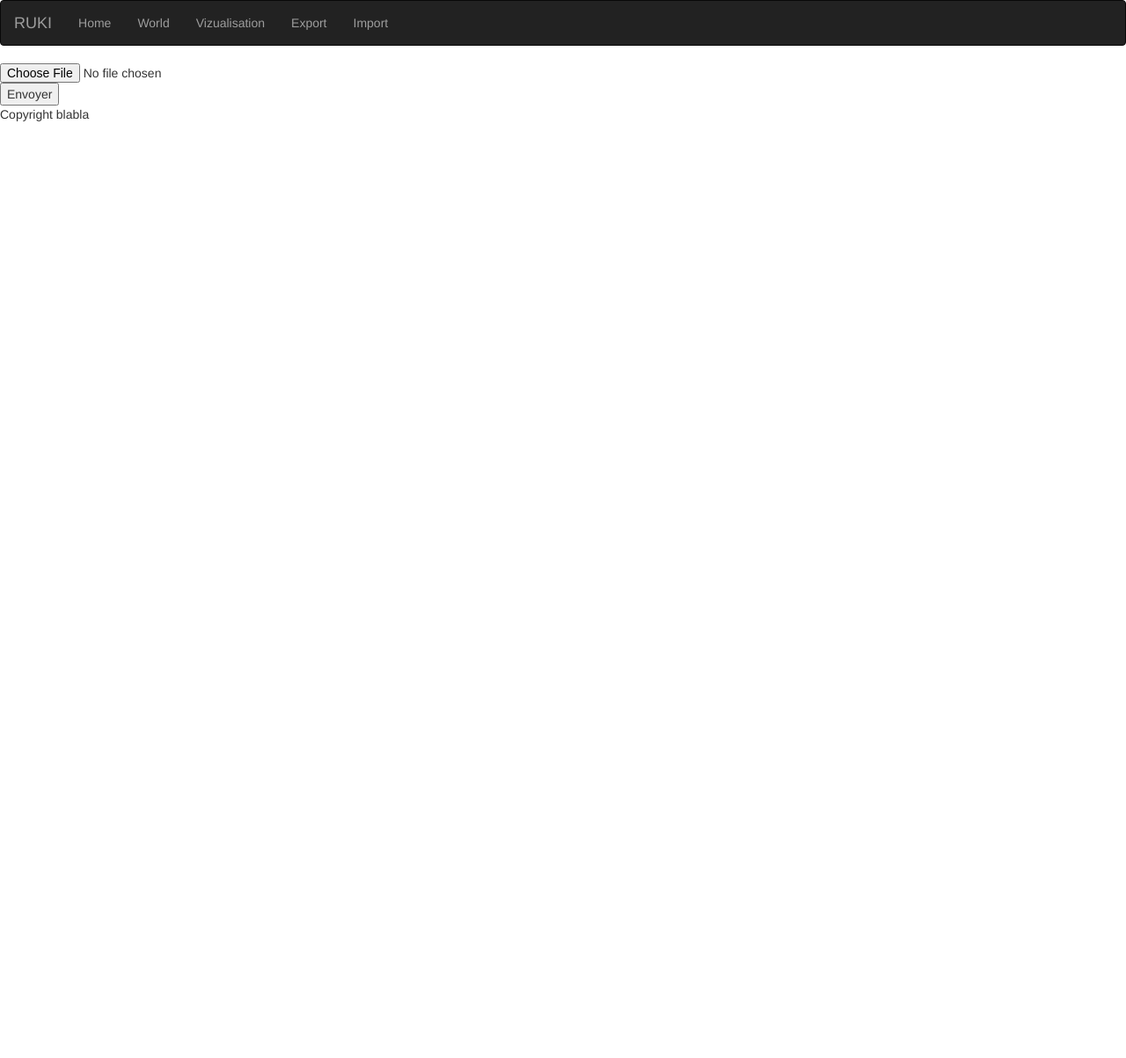
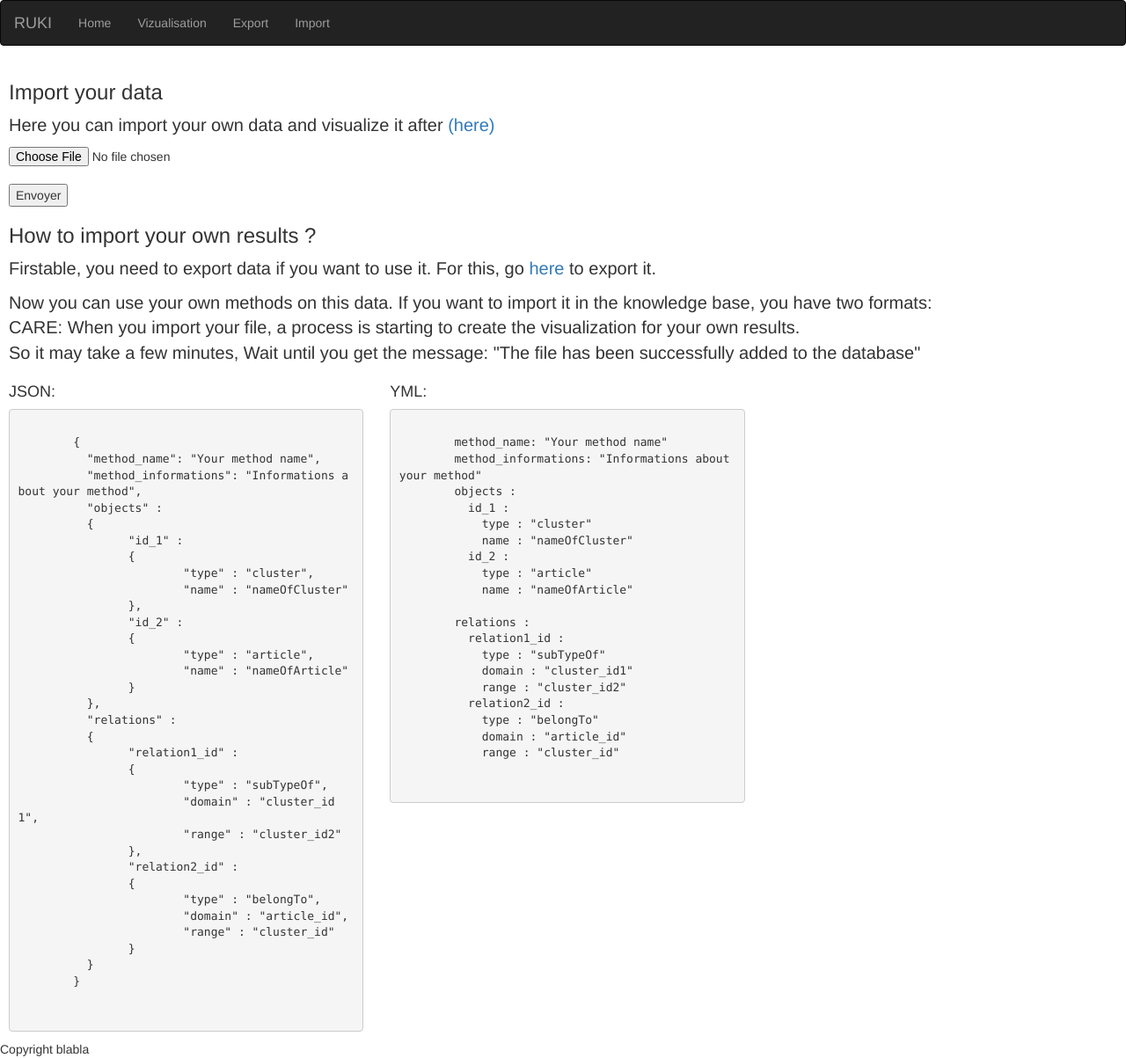
Before and after one commit to damdamo/Ruki, a Flask app: page /import in a window 1280 px wide. Shown: the whole page at 88% size. Before the commit the page ends 138 px from the top, so only its background shows below. Run offline with Flask 2, Linux system fonts and the light colour scheme; some libraries are stand-ins or nearby versions.

Commit message:
Complete all informations on the website

```diff
--- a/website/main.py
+++ b/website/main.py
@@ -54,7 +54,7 @@
         # if user does not select file, browser also
         # submit a empty part without filename
         if file.filename == '':
-            flash('Aucun fichier sélectionné')
+            flash('No file selected')
             return redirect(request.url)
         if file and allowed_file(file.filename):
             filename = secure_filename(file.filename)
@@ -72,7 +72,7 @@
             # We get a new json file for the vizualisation
             visualization.write_informations_for_visualization(method_name)
 
-            flash('Le fichier a correctement été ajouté à la base de connaissance')
+            flash('The file has been successfully added to the database')
             return redirect(url_for('upload_file'))
     else:
         return render_template('import.html')
@@ -94,7 +94,7 @@
     else:
         return render_template('world.html', printable=False, list_method=list_method, titre="Bienvenue !")
 
-@app.route('/vizualisation', methods=['GET', 'POST'])
+@app.route('/visualization', methods=['GET', 'POST'])
 def vizualisation():
     list_method = get_list_method_schema()
     if request.method == 'POST':
@@ -106,9 +106,9 @@
         list_method.insert(0, method_select)
         list_method.pop(index+1)
         print(name_file)
-        return render_template('vizualisation.html', printable=True, list_method=list_method, name_file=name_file, titre="Bienvenue !")
+        return render_template('visualization.html', printable=True, list_method=list_method, name_file=name_file, titre="Bienvenue !")
     else:
-        return render_template('vizualisation.html', printable=False, list_method=list_method, titre="Bienvenue !")
+        return render_template('visualization.html', printable=False, list_method=list_method, titre="Bienvenue !")
 
 
 @app.errorhandler(404)
--- a/website/python_script/add_method_knowledge_graph_v2.py
+++ b/website/python_script/add_method_knowledge_graph_v2.py
@@ -114,4 +114,4 @@
 if __name__ == '__main__':
 
     config = gf.load_config('config/config_add_method_knowledge_graph.yml')
-    create_rdf_graph('newFormat.json', 'lol.txt')
+    create_rdf_graph('newFormat.yml', 'lol.txt')
--- a/website/python_script/sparql_to_visualization.py
+++ b/website/python_script/sparql_to_visualization.py
@@ -7,6 +7,7 @@
 import time
 from nltk.corpus import stopwords
 import textwrap
+from urllib.parse import urlparse
 
 
 URL_SERVER = 'http://kr.unige.ch:8080/rdf4j-server/repositories/master_project_damien'
@@ -78,6 +79,51 @@
         list_articles.append(dic)
 
     return list_articles
+
+def get_all_articles():
+    """Return a json file with all informations about articles"""
+    query_base =  """
+        SELECT DISTINCT (str(?article) as ?url) ?title (group_concat(?keyword ; separator="; ") as ?keywords) ?abstract
+        WHERE {
+              ?article rdf:type schema:Article.
+              ?article dc:title ?title.
+              OPTIONAL{?article dc:subject ?keyword}
+              OPTIONAL{?article dc:description ?abstract}
+        } GROUP BY ?article ?title ?abstract
+    """
+
+    query = add_prefix_sparql_request(query_base)
+
+    answer = get_response_sparql(query)
+    dic = {}
+
+    for article in answer['results']['bindings']:
+
+        url = article['url']['value']
+        url_decomposed = urlparse(url)
+        article_id = (url_decomposed.query).replace('curid=', '')
+
+        dic[url] = {}
+
+        dic[url]['id'] = article_id
+        dic[url]['title'] = article['title']['value']
+
+        if len(article['keywords']['value']) != 0:
+            dic[url]['keywords'] = article['keywords']['value']
+
+        if len(article['abstract']['value']) != 0:
+            dic[url]['abstract'] = article['abstract']['value']
+
+    data_json = json.dumps(dic, indent=1, ensure_ascii=False)
+    name_file = 'articles.json'
+    upload_folder = 'temp'
+    complete_path = '{}/{}'.format(upload_folder, name_file)
+
+    with open(name_file, 'w') as nf:
+        nf.write(data_json)
+
+    return name_file
+
 
 def get_articles(concept_uri):
     """Give us a list of article which is link for a specific
@@ -225,5 +271,6 @@
 
     config = gf.load_config('config/config_manage_sparql.yml')
 
-    write_informations_for_visualization('onto1_correct')
+    #write_informations_for_visualization('onto1_correct')
     #write_informations_for_visualization('k-means_animals')
+    get_all_articles()
--- a/website/static/main.css
+++ b/website/static/main.css
@@ -2,3 +2,11 @@
     color: black;
     text-align: center;
 }
+
+.corps {
+  padding-left: 10px;
+}
+
+p {
+  font-size: 20px;
+}
--- a/website/templates/import.html
+++ b/website/templates/import.html
@@ -1,11 +1,109 @@
 {% extends "squelette.html" %}
 
-{% block titre %}Importer/Exporter{% endblock %}
+{% block titre %}Import{% endblock %}
 
 {% block corps %}
-<form action="" method="post" enctype="multipart/form-data">
-  <input type="file" name="file" /><input type="submit" value="Envoyer" />
-</form>
+<div class="row">
+  <div class="col-lg-12">
+    <h3>Import your data</h3>
+    <p>Here you can import your own data and visualize it after
+      <a href="visualization">(here)</a>
+      <br/>
+    </p>
+  </div>
+  <div class="col-lg-12">
+    <form action="" method="post" enctype="multipart/form-data">
+      <input type="file" name="file" /><br/><input type="submit" value="Envoyer" />
+    </form>
+  </div>
+  <div class="col-lg-12">
+    <h3>How to import your own results ? </h3>
+    <p>
+      Firstable, you need to export data if you want to use it.
+      For this, go
+      <a href="export">here</a>
+      to export it.
+    </p>
+    <p>
+      Now you can use your own methods on this data. If you want to import
+      it in the knowledge base, you have two formats:
+      <br/>
+      CARE: When you import your file, a process is starting to create the visualization
+      for your own results.
+      <br/>
+      So it may take a few minutes, Wait until you get the message: "The file has been successfully added to the database"
+    </p>
+  </div>
+
+  <div class="col-lg-4">
+    <h4>JSON:</h4>
+    <pre>
+      <code>
+        {
+          "method_name": "Your method name",
+          "method_informations": "Informations about your method",
+          "objects" :
+          {
+          	"id_1" :
+          	{
+          		"type" : "cluster",
+          		"name" : "nameOfCluster"
+          	},
+          	"id_2" :
+          	{
+          		"type" : "article",
+          		"name" : "nameOfArticle"
+          	}
+          },
+          "relations" :
+          {
+          	"relation1_id" :
+          	{
+          		"type" : "subTypeOf",
+          		"domain" : "cluster_id1",
+          		"range" : "cluster_id2"
+          	},
+          	"relation2_id" :
+          	{
+          		"type" : "belongTo",
+          		"domain" : "article_id",
+          		"range" : "cluster_id"
+          	}
+          }
+        }
+      </code>
+    </pre>
+  </div>
+  <div class="col-lg-4">
+
+    <h4>YML:</h4>
+    <pre>
+      <code>
+        method_name: "Your method name"
+        method_informations: "Informations about your method"
+        objects :
+          id_1 :
+            type : "cluster"
+            name : "nameOfCluster"
+          id_2 :
+            type : "article"
+            name : "nameOfArticle"
+
+        relations :
+          relation1_id :
+            type : "subTypeOf"
+            domain : "cluster_id1"
+            range : "cluster_id2"
+          relation2_id :
+            type : "belongTo"
+            domain : "article_id"
+            range : "cluster_id"
+      </code>
+    </pre>
+  </div>
+</div>
+
+
 {% endblock %}
 
 
--- a/website/templates/squelette.html
+++ b/website/templates/squelette.html
@@ -23,8 +23,8 @@
           </div>
           <ul class="nav navbar-nav">
             <li><a href="accueil">Home</a></li>
-            <li><a href="world">World</a></li>
-            <li><a href="vizualisation">Vizualisation</a></li>
+            <!--<li><a href="world">World</a></li>-->
+            <li><a href="visualization">Vizualisation</a></li>
             <li><a href="export">Export</a></li>
             <li><a href="import">Import</a></li>
           </ul>
@@ -32,8 +32,6 @@
       </nav>
 
       {% endblock %}
-
-      {% block corps %}{% endblock %}
 
       {% with messages = get_flashed_messages() %}
         {% if messages %}
@@ -45,8 +43,12 @@
         {% endif %}
       {% endwith %}
 
+      <div class="corps">
+        {% block corps %}{% endblock %}
+      </div>
+
         {% block footer %}
-          <footer>Copyright @</footer>
+          <footer></footer>
         {% endblock %}
     </body>
 </html>
```
Also changed, not shown: website/templates/accueil.html (+29 -0 lines), website/templates/export.html (+34 -4 lines), website/templates/visualization.html (added, +187 -0 lines). Lines whose indentation alone changed are shown as unchanged.
